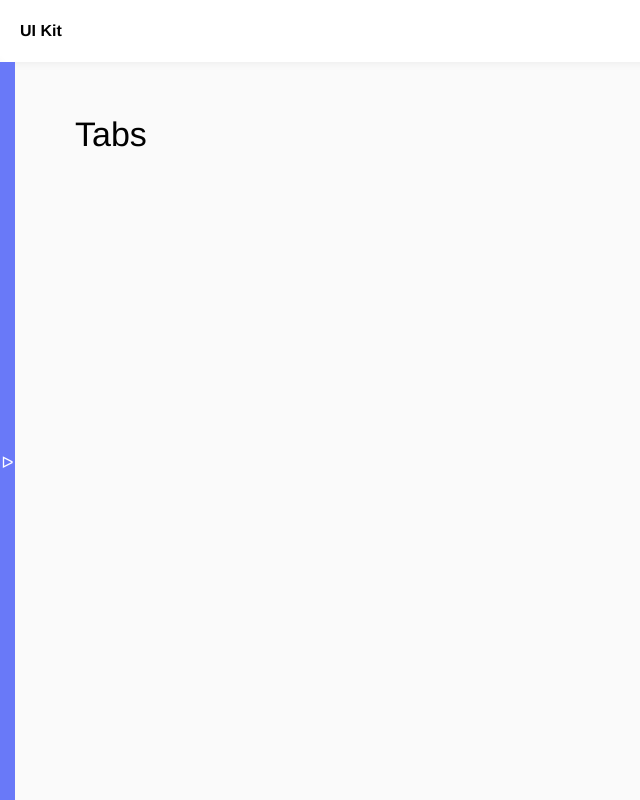
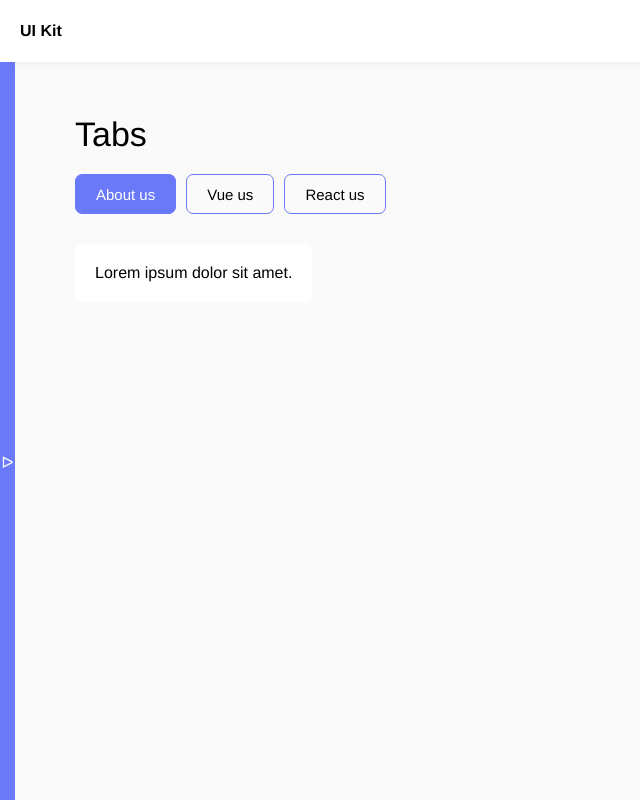
Before and after one commit to art1es23/vue-ui-kit, a Vue app: page /tabs in a window 1280 px wide. Shown: the whole page, without its empty margins (0-640 px from the left). Built offline with nearby package versions, Linux system fonts and the light colour scheme.

Commit message:
Update: creating Tab-component

```diff
--- a/src/components/tabs/Tabs.vue
+++ b/src/components/tabs/Tabs.vue
@@ -1,23 +1,36 @@
 <template>
-  <div class="tab">{{ tabs }}</div>
+  <div class="tab-nav">
+    <span
+      v-for="tab in tabs"
+      :key="tab.id"
+      :class="['tab-nav__item', { selected: tab.id === activeTab }]"
+      @click="handlerTab(tab.id)"
+      >{{ tab.label }}</span
+    >
+  </div>
+  <div class="tab-content">
+    <slot />
+  </div>
 </template>
 
 <script setup>
 const props = defineProps({
-  //   id: {
-  //     type: String,
-  //     default: "",
-  //   },
-  //   label: {
-  //     type: String,
-  //     default: "",
-  //   },
-
   tabs: {
     type: Array,
     required: true,
   },
+
+  activeTab: {
+    type: Number,
+    required: false,
+  },
 });
+
+const emits = defineEmits(["selectTab"]);
+
+const handlerTab = (id) => {
+  emits("selectTab", id);
+};
 </script>
 
 <style lang="scss" scoped>
--- a/src/pages/Tabs.vue
+++ b/src/pages/Tabs.vue
@@ -1,11 +1,45 @@
 <template>
   <h1 class="heading-1">Tabs</h1>
-  <div class="container">
-    <Tabs :tabs="tabsList" />
+  <div class="container container-column">
+    <Tabs
+      :tabs="tabsList.list"
+      :activeTab="tabsList.activeTab"
+      @selectTab="selectTab"
+    >
+      <div v-if="tabsList.activeTab === 1">Lorem ipsum dolor sit amet.</div>
+      <div v-if="tabsList.activeTab === 2">
+        Lorem ipsum dolor sit amet consectetur adipisicing elit. Libero corporis
+        iusto ipsam dicta consectetur aliquam voluptatem excepturi dolore
+        recusandae alias!
+      </div>
+      <div v-if="tabsList.activeTab === 3">
+        Lorem ipsum dolor sit amet consectetur adipisicing elit. Ea, nesciunt.
+      </div>
+    </Tabs>
   </div>
 </template>
 
 <script setup>
 import { ref } from "vue";
 import Tabs from "../components/tabs/Tabs.vue";
+
+const tabsList = ref({
+  activeTab: 1,
+  list: [
+    {
+      label: "About us",
+      id: 1,
+    },
+    {
+      label: "Vue us",
+      id: 2,
+    },
+    {
+      label: "React us",
+      id: 3,
+    },
+  ],
+});
+
+const selectTab = (id) => (tabsList.value.activeTab = id);
 </script>
```
